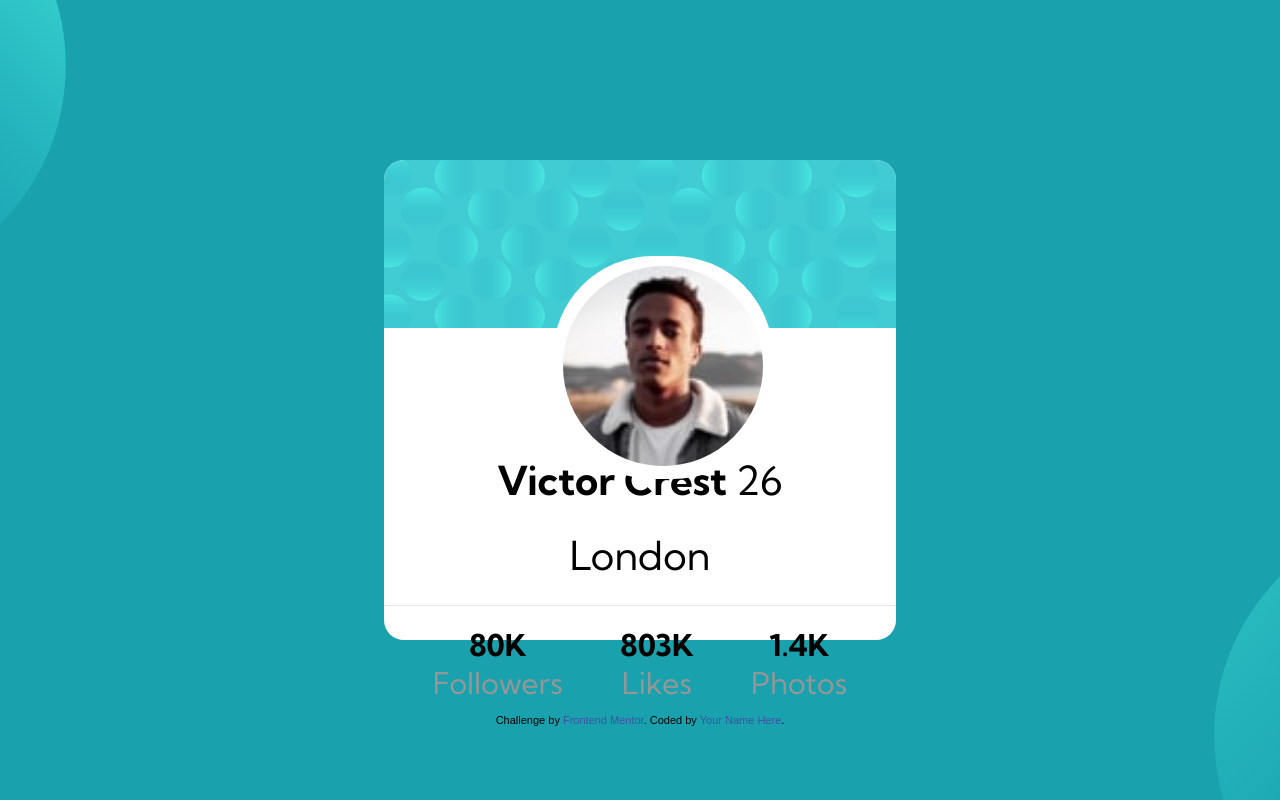
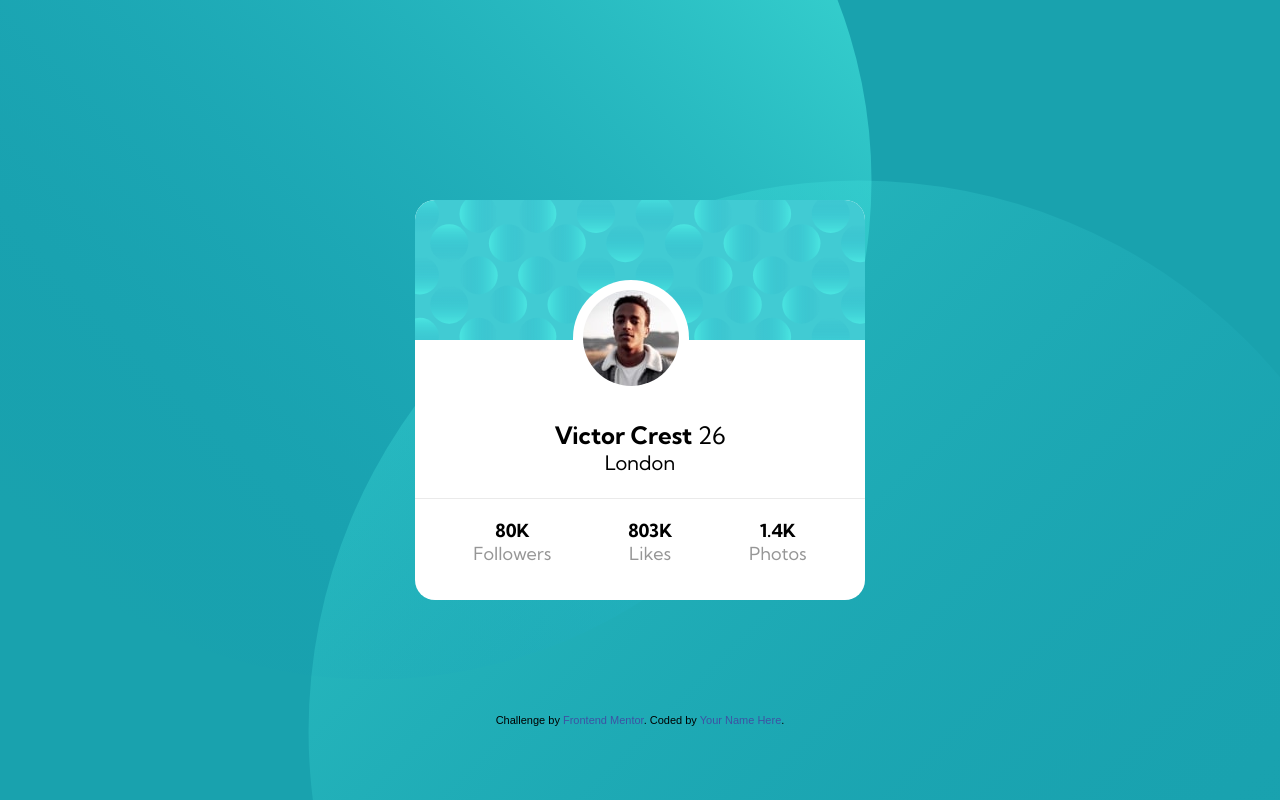
Before and after one commit to alexandre-dev29/profile-card-front, a website: page index.html in a window 1280 px wide. Drawn offline with Linux system fonts and the light colour scheme.

Commit message:
Making the card responsive

```diff
--- a/Styles/Scss/Component/_card.scss
+++ b/Styles/Scss/Component/_card.scss
@@ -1,11 +1,21 @@
 .card {
-  @include centerElement(50%, 50%);
-
+  position: relative;
   width: 85%;
   background-color: $white;
-  height: 55vh;
+  height: 50vh;
   border-radius: 2rem;
-  position: relative;
+  max-width: 450px;
+  max-height: 400px;
+  min-height: 350px;
+  @include responsive(mobile, small) {
+    width: 60%;
+  }
+  @include responsive(mobile, large) {
+    width: 50%;
+  }
+  @include responsive(mobile, large) {
+    width: 50%;
+  }
 
   &__image {
     height: 35%;
@@ -17,7 +27,7 @@
   &__avatar {
     position: absolute;
     top: 20%;
-    left: 30%;
+    left: 35%;
     background-color: $white;
     padding: 1rem;
     border-radius: 10rem;
@@ -28,7 +38,6 @@
     }
   }
   &__title {
-    margin-top: 25%;
     font-weight: 700;
     font-family: "Kumbh Sans", sans-serif;
     font-size: 2.4rem;
@@ -39,7 +48,6 @@
   }
 
   &__location {
-    margin-top: 5%;
     font-family: "Kumbh Sans", sans-serif;
     font-size: 2rem;
   }
@@ -67,9 +75,12 @@
   }
 
   .card__titlepart {
+    height: 65%;
+    width: 100%;
+    position: absolute;
+    top: 55%;
     display: flex;
     flex-direction: column;
-    height: 65%;
     align-items: center;
   }
 }
--- a/Styles/Scss/_main.scss
+++ b/Styles/Scss/_main.scss
@@ -21,6 +21,9 @@ body {
 .main {
   height: 100vh;
   width: 100vw;
+  display: flex;
+  justify-content: center;
+  align-items: center;
   position: relative;
   overflow: hidden;
 }
@@ -47,10 +50,41 @@ body {
   bottom: -20%;
   right: -30%;
   width: 45rem;
+  @include responsive(mobile, medium) {
+    bottom: -40%;
+    right: -10%;
+    width: 60rem;
+  }
+  @include responsive(mobile, large) {
+    bottom: -60%;
+    right: -10%;
+    width: 90rem;
+  }
+  @include responsive(mobile, xlarge) {
+    bottom: -60%;
+    right: -10%;
+    width: 110rem;
+  }
 }
 .image__pattern-top {
   width: 45rem;
   position: absolute;
   top: -20%;
   left: -30%;
+
+  @include responsive(mobile, medium) {
+    top: -40%;
+    left: -10%;
+    width: 60rem;
+  }
+  @include responsive(mobile, large) {
+    top: -40%;
+    left: -10%;
+    width: 80rem;
+  }
+  @include responsive(mobile, xlarge) {
+    top: -40%;
+    left: -10%;
+    width: 100rem;
+  }
 }
```
Also changed, not shown: Styles/Css/styles.css.
